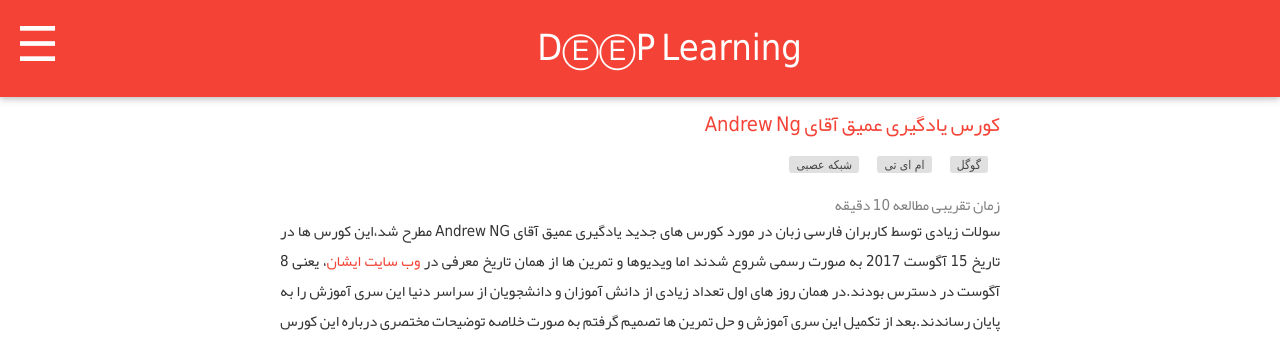
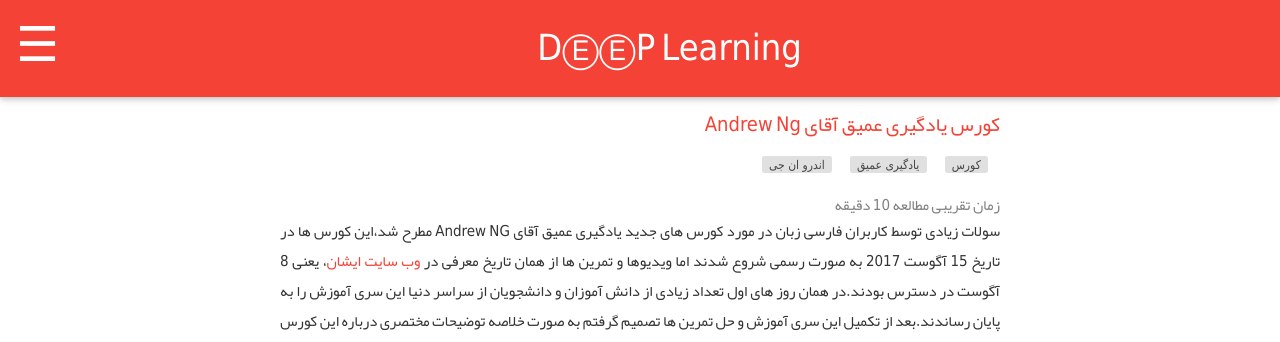
Before and after one commit to AlisterTA/alisterta.github.io, a Jekyll site: the page built from _posts/2017-08-16-کورس یادگیری عمیق آقای Andrew Ng.md, in a window 1280 px wide and 900 px high. Shown: the top 342 px of the window. Built offline with Jekyll 4.4.1, drawn with Linux system fonts in a browser that asks for light colours; comment, search, counter and statistics services are not loaded.

Commit message:
Update 2017-08-16-کورس یادگیری عمیق آقای Andrew Ng.md

```diff
--- a/_posts/2017-08-16-کورس یادگیری عمیق آقای Andrew Ng.md
+++ b/_posts/2017-08-16-کورس یادگیری عمیق آقای Andrew Ng.md
@@ -1,7 +1,7 @@
 ---
 layout: post
 title: کورس یادگیری عمیق آقای Andrew Ng
-tags: [گوگل, ام ای تی, شبکه عصبی]
+tags: [کورس, یادگیری عمیق, اندرو ان جی]
 ---
 سولات زیادی توسط کاربران فارسی زبان در مورد کورس های جدید یادگیری عمیق آقای Andrew NG مطرح شد،این کورس ها در تاریخ 15 آگوست 2017 به صورت رسمی شروع شدند اما ویدیوها و تمرین ها از همان تاریخ معرفی در [وب سایت ایشان](https://medium.com/@andrewng/deeplearning-ai-announcing-new-deep-learning-courses-on-coursera-43af0a368116)، یعنی 8 آگوست در دسترس بودند.در همان روز های اول تعداد زیادی از دانش آموزان و دانشجویان از سراسر دنیا این سری آموزش را به پایان رساندند.بعد از تکمیل این سری آموزش و حل تمرین ها تصمیم گرفتم به صورت خلاصه توضیحات مختصری درباره این کورس و اینکه چه مواردی در این سری آموزش مطرح شده است را برایتان بازگو کنم.
 
```
